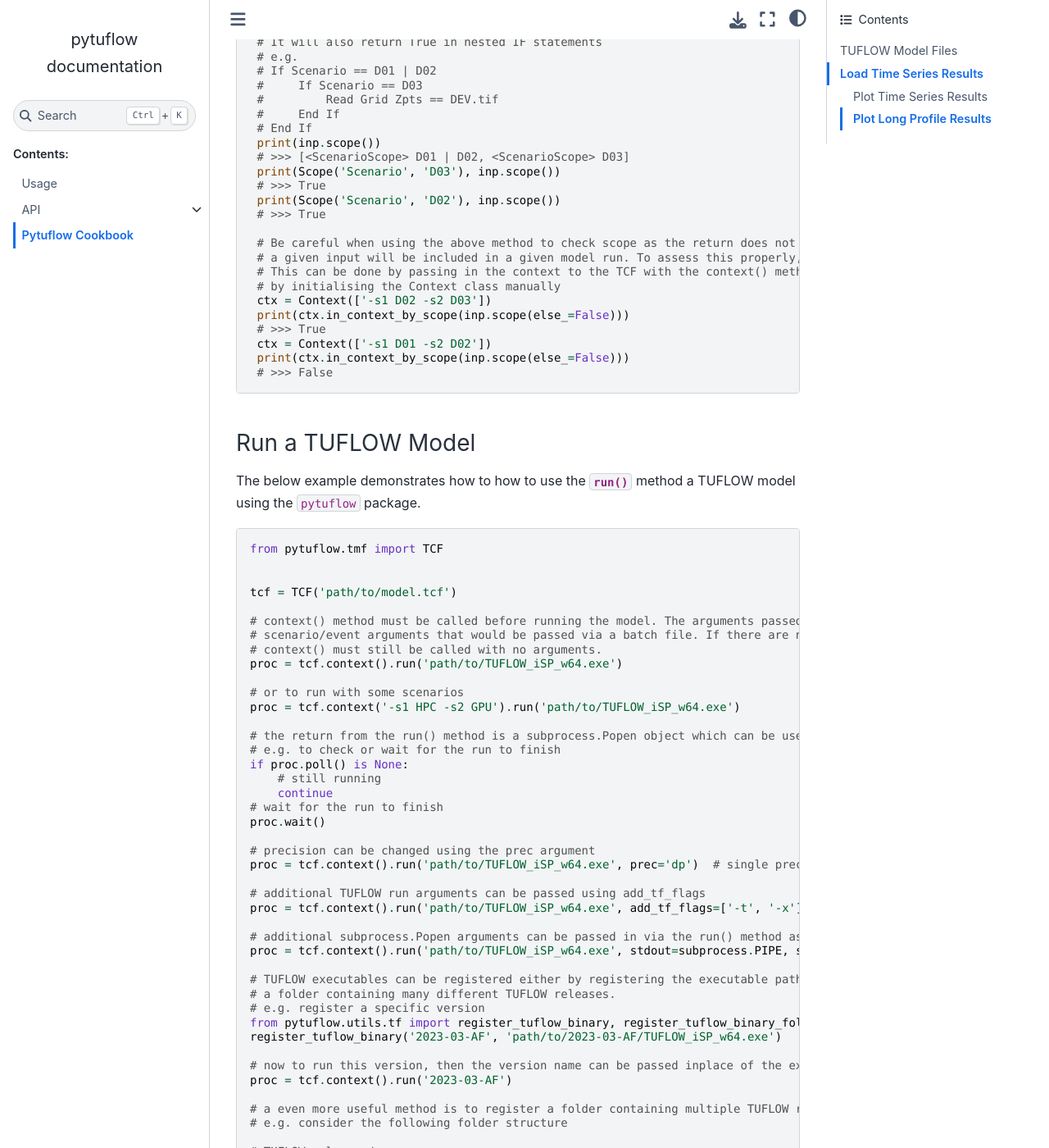
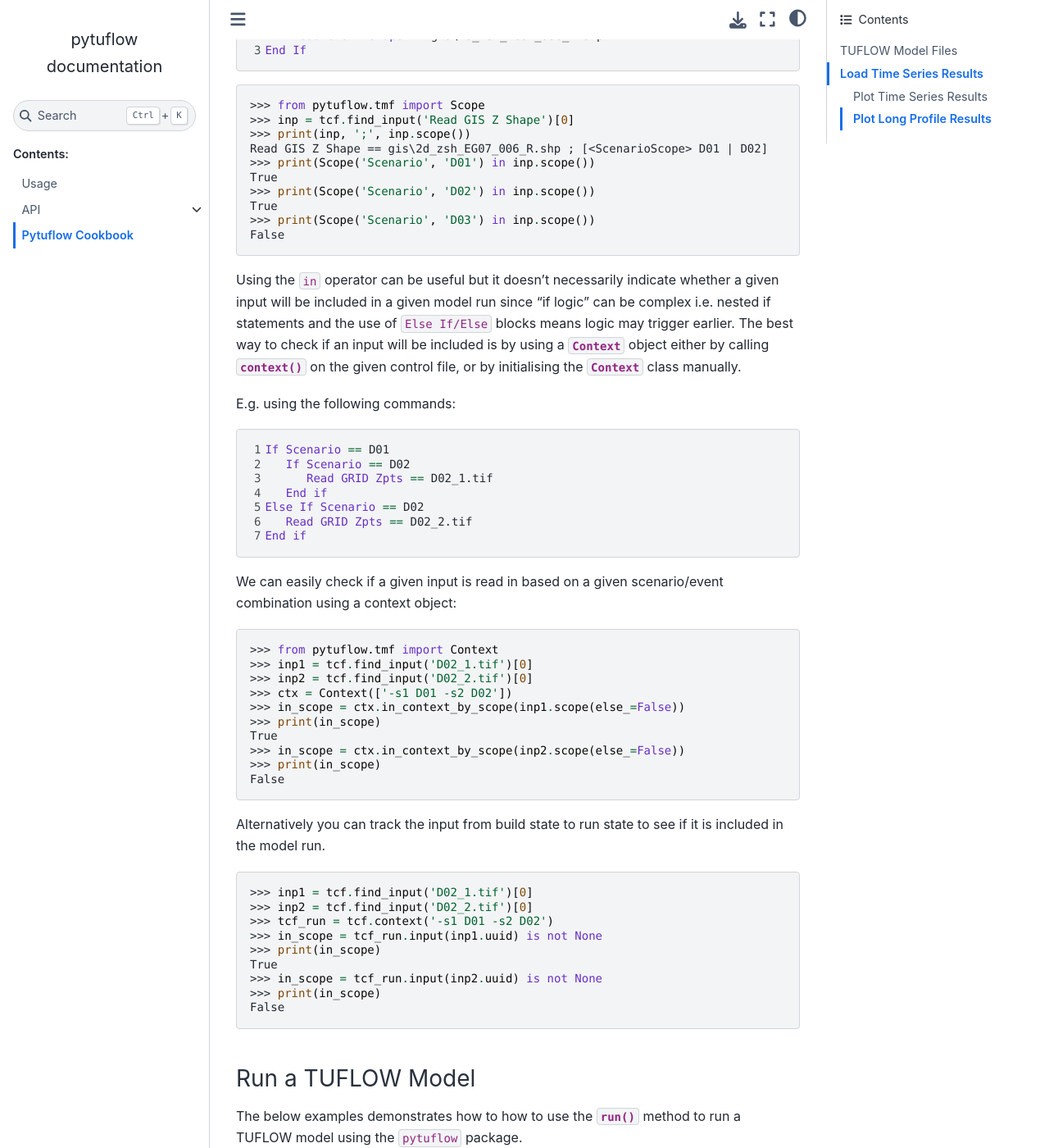
Before and after one commit to TUFLOW-Support/PyTuflow, a Sphinx documentation site: the page built from docs/cookbook.rst, in a window 1280 px wide and 1400 px high, scrolled down 11033 px. Shown: the whole window at 82% size. Built offline with Sphinx 7.4.7 and the Sphinx Book theme 1.1.4, drawn with Linux system fonts in a browser that asks for light colours; some of the changed text lies outside the part shown.

Commit message:
updates cookbook

```diff
--- a/docs/cookbook.rst
+++ b/docs/cookbook.rst
@@ -31,7 +31,7 @@
    ecf = tcf.ecf()
    bc_dbase = tcf.bc_dbase()
    mat = tcf.mat()
-   # ... etc
+   # etc...
 
 Inputs can be accessed using the :meth:`get_inputs() <pytuflow.tmf.TCF.get_inputs>` method. This method returns a list of
 :class:`Input <pytuflow.tmf.Input>` objects. By default the :meth:`get_inputs() <pytuflow.tmf.TCF.get_inputs>` method
@@ -366,19 +366,18 @@
     _ = copyfile(tcf.path, dest)
     copied_files.append(dest)
 
+    # use get_files() to get all input files
+    # get_files() will expand any wildcards/variables found in any input references
+    # e.g. Read GIS Code == 2d_code_<<~s1~>>_R.shp
+    # will find all files that match the pattern
+    # likewise, in the bc_dbase, event variables are expanded
+    # if a TEF is found to help determine what the event variables are.
     for file in tcf.get_files():
-        # get_files() will expand any wildcards/variables
-        # found in any input references
-        # e.g. Read GIS Code == 2d_code_<<~s1~>>_R.shp
-        # will find all files that match the pattern
-        # likewise, in the bc_dbase, event variables are expanded
-        # if a TEF is found.
-
         # The return from get_files() are TuflowPath objects
-        # which is an extension of the Path class to handle GPKG inputs
+        # which is an extension of the Path class to handle GPKG inputs.
         # GIS files returned from this method are always
         # shown as 'db >> lyr' regardless of GIS format
-        # To get the file without the 'lyr' part we can use the 'dbpath' property
+        # To get the file (db) without the 'lyr' part we can use the 'dbpath' property
         fpath = file.dbpath
 
         # replicate folder structure
@@ -427,9 +426,13 @@
 These commands are instead recorded as :class:`Scope <pytuflow.tmf.Scope>` objects and attached to the inputs
 that fall within the scope of the block.
 
-For example, using :code:`EG16_~s1~_~s2~_002.tcf`, the :code:`2d_code` input has a :code:`Global` scope
-(i.e. it is not within a defined block) whereas the :code:`2d_zsh` input is within the scope of the
-:code:`Scenario == D01`:
+For example, using :code:`EG16_~s1~_~s2~_002.tcf` from the example model dataset, the :code:`Read GRID Zpts` input has a :code:`Global` scope
+(i.e. it is not within a defined block) whereas the :code:`2d_zsh` input(s) are within the scope of the
+:code:`Scenario == D01` and :code:`Scenario == D02`:
+
+.. image:: assets/scope_example_basic.png
+   :width: 100%
+   :alt: Basic scope example showing some inputs within an "If Scenario" block
 
 .. code-block:: pycon
 
@@ -483,170 +486,207 @@
    >>> print(zsh.scope())
    [<ScenarioScope> D01 | D02]
 
-This example shows how to inspect and check input scope. Scope is assigned to an input depending on where it is
-in the control file. For example, inputs within an :code:`If Scenario/Event` block will have a :code:`Scenario` or
-:code:`Event` scope. Other example scopes include :code:`OneDim` if the input is within a :code:`Start 1D Domain` block,
+One important part of the :code:`IF logic` scope, is when an input falls within the :code:`ELSE` block.
+
+.. code-block:: tuflow
+   :linenos:
+
+   If Scenario == D01
+      Read Grid Zpts == DEV.tif
+   Else
+      Read Grid Zpts == EXG.tif
+   End If
+
+The :code:`Read Grid Zpts == EXG.tif` input will have a scope of :code:`<ScenarioScope> ELSE`. However it is possible
+to get a scope list that is more detailed by setting the :code:`else_` argument to :code:`False`. This will show
+what is required to reach the :code:`ELSE` block using :code:`!` to denote what the scenario can't be.
+
+.. code-block:: pycon
+
+   >>> print(zsh.scope())
+   [<ScenarioScope> ELSE]
+   >>> print(zsh.scope(else_=False))
+   [<ScenarioScope> !D01]
+
+Examples of different scope types include, (as shown in the examples above) inputs within an
+:code:`If Scenario/Event` block will have a :code:`Scenario` or :code:`Event` scope. Other example scopes
+include :code:`OneDim` if the input is within a :code:`Start 1D Domain` block,
 :code:`EventVariable` if the input is within a :code:`Define Event` block, and :code:`Global` if the input is not
 within any specific block.
 
-.. code-block:: python
+It's possible to check against a scope using the :code:`==` operator. This can be useful for doing simple checks
+on whether a given input is within a given scenario/event block.
 
-   from pytuflow.tmf import TCF, Scope, Context
+.. code-block:: pycon
 
+   >>> from pytuflow.tmf import Scope
+   >>> inp = tcf.find_input('Read Grid Zpts')[0]
+   >>> scope = inp.scope()[0]
+   >>> print(inp, ';', scope)
+   Read Grid Zpts == DEV.tif ; ScenarioScope: D01
+   >>> print(scope == Scope('Scenario', 'D01'))
+   True
+   >>> print(scope == Scope('Scenario'))
+   True
+   >>> print(scope == Scope('Scenario', 'EXG'))
+   False
+   >>> print(scope == Scope('Global'))
+   False
 
-   # consider the following inputs in a control file
-   # Set Zpts == 100
-   # If Scenario == DEV
-   #     Read Grid Zpts == DEV.tif
-   # Else
-   #     Read Grid Zpts == EXG.tif
-   # EndIf
+It's also possible to use the :code:`in` operator to check if a scope is within a given scope list. For example,
+consider the following TGC command:
 
-    tcf = TCF('path/to/model.tcf')
-    for inp in tcf.get_inputs():
-         print(inp, '; Scope:', inp.scope())
-    # >>> Set Zpts == 100; Scope: [<GlobalScope>]
-    # >>> Read Grid Zpts == DEV.tif; Scope: [<ScenarioScope> DEV]
-    # >>> Read Grid Zpts == EXG.tif; Scope: [<ScenarioScope> ELSE]
+.. code-block:: tuflow
+   :linenos:
 
-    # by default, any inputs within an ELSE block will be given an 'Else' scope
-    # this can be changed to show more detailed information i.e. what is required to reach the ELSE block
-    # e.g. the Scope names will be shown with an exclamation mark (!) at the front to denote that the input
-    # isn't a given scenario(s) to reach the ELSE block
-    for inp in tcf.get_inputs():
-        print(inp, '; Scope:', inp.scope(else_=False))
-    # >>> Set Zpts == 100; Scope: [<GlobalScope>]
-    # >>> Read Grid Zpts == DEV.tif; Scope: [<ScenarioScope> DEV]
-    # >>> Read Grid Zpts == EXG.tif; Scope: [<ScenarioScope> !DEV]
+   If Scenario == D01 | D02
+       Read GIS Z Shape == gis\2d_zsh_EG07_006_R.shp
+   End If
 
-    # This is also true for 'Else If' blocks. To see the full details, the else_ parameter must be set to False
+.. code-block:: pycon
 
-    # to check an input's scope you can use the native '==' operator
-    inp = tcf.find_input('Read Grid Zpts == DEV.tif')[0]
-    scope = inp.scope()[0]
-    print(scope)
-    # >>> <ScenarioScope> DEV
-    print(scope == Scope('Scenario', 'DEV'))
-    # >>> True
-    print(scope == Scope('Scenario'))
-    # >>> True
-    print(scope == Scope('Scenario', 'EXG'))
-    # >>> False
-    print(scope == Scope('Global'))
-    # >>> False
+   >>> from pytuflow.tmf import Scope
+   >>> inp = tcf.find_input('Read GIS Z Shape')[0]
+   >>> print(inp, ';', inp.scope())
+   Read GIS Z Shape == gis\2d_zsh_EG07_006_R.shp ; [<ScenarioScope> D01 | D02]
+   >>> print(Scope('Scenario', 'D01') in inp.scope())
+   True
+   >>> print(Scope('Scenario', 'D02') in inp.scope())
+   True
+   >>> print(Scope('Scenario', 'D03') in inp.scope())
+   False
 
-    # The returned ScopeList object from input.scope() can also be used to check for scope
-    print(Scope('Scenario', 'DEV') in inp.scope())
-    # >>> True
-    # This is true even if the input has multiple scenario options
-    # e.g.
-    # If Scenario == D01 | D02
-    #    Read Grid Zpts == DEV.tif
-    # End if
-    print(inp.scope())
-    # >>> [<ScenarioScope> D01 | D02]
-    print(Scope('Scenario', 'D01') in inp.scope())
-    # >>> True
-    # It will also return True in nested IF statements
-    # e.g.
-    # If Scenario == D01 | D02
-    #     If Scenario == D03
-    #         Read Grid Zpts == DEV.tif
-    #     End If
-    # End If
-    print(inp.scope())
-    # >>> [<ScenarioScope> D01 | D02, <ScenarioScope> D03]
-    print(Scope('Scenario', 'D03'), inp.scope())
-    # >>> True
-    print(Scope('Scenario', 'D02'), inp.scope())
-    # >>> True
+Using the :code:`in` operator can be useful but it doesn't necessarily indicate whether a given input will be included
+in a given model run since "if logic" can be complex i.e. nested if statements and the use of :code:`Else If/Else` blocks
+means logic may trigger earlier. The best way to check if an input will be included is by using a :class:`Context <pytuflow.tmf.Context>`
+object either by calling :meth:`context() <pytuflow.tmf.TCF.context>` on the given control file, or by initialising the
+:class:`Context <pytuflow.tmf.Context>` class manually.
 
-    # Be careful when using the above method to check scope as the return does not necessarily indicate whether
-    # a given input will be included in a given model run. To assess this properly, a context object should be used.
-    # This can be done by passing in the context to the TCF with the context() method, or individually to an input
-    # by initialising the Context class manually
-    ctx = Context(['-s1 D02 -s2 D03'])
-    print(ctx.in_context_by_scope(inp.scope(else_=False)))
-    # >>> True
-    ctx = Context(['-s1 D01 -s2 D02'])
-    print(ctx.in_context_by_scope(inp.scope(else_=False)))
-    # >>> False
+E.g. using the following commands:
+
+.. code-block:: tuflow
+   :linenos:
+
+   If Scenario == D01
+      If Scenario == D02
+         Read GRID Zpts == D02_1.tif
+      End if
+   Else If Scenario == D02
+      Read GRID Zpts == D02_2.tif
+   End if
+
+We can easily check if a given input is read in based on a given scenario/event combination using a context object:
+
+.. code-block:: pycon
+
+   >>> from pytuflow.tmf import Context
+   >>> inp1 = tcf.find_input('D02_1.tif')[0]
+   >>> inp2 = tcf.find_input('D02_2.tif')[0]
+   >>> ctx = Context(['-s1 D01 -s2 D02'])
+   >>> in_scope = ctx.in_context_by_scope(inp1.scope(else_=False))
+   >>> print(in_scope)
+   True
+   >>> in_scope = ctx.in_context_by_scope(inp2.scope(else_=False))
+   >>> print(in_scope)
+   False
+
+Alternatively you can track the input from build state to run state to see if it is included in the model run.
+
+.. code-block:: pycon
+
+   >>> inp1 = tcf.find_input('D02_1.tif')[0]
+   >>> inp2 = tcf.find_input('D02_2.tif')[0]
+   >>> tcf_run = tcf.context('-s1 D01 -s2 D02')
+   >>> in_scope = tcf_run.input(inp1.uuid) is not None
+   >>> print(in_scope)
+   True
+   >>> in_scope = tcf_run.input(inp2.uuid) is not None
+   >>> print(in_scope)
+   False
 
 
 Run a TUFLOW Model
 ~~~~~~~~~~~~~~~~~~
 
-The below example demonstrates how to how to use the :meth:`run() <pytuflow.tmf.TCFRunState.run>` method
-a TUFLOW model using the :code:`pytuflow` package.
+The below examples demonstrates how to how to use the :meth:`run() <pytuflow.tmf.TCFRunState.run>` method
+to run a TUFLOW model using the :code:`pytuflow` package.
 
-.. code-block:: python
+The first thing to understand is that the :meth:`run() <pytuflow.tmf.TCFRunState.run>` method can only be called from the
+:class:`TCFRunState <pytuflow.tmf.TCFRunState>` object which is returned from the :meth:`context() <pytuflow.tmf.TCF.context>`
+method from the :class:`TCF <pytuflow.tmf.TCF>` object. The :meth:`context() <pytuflow.tmf.TCF.context>` method takes in the scenario/event arguments
+in the from of a single string delimited by spaces e.g.
 
-   from pytuflow.tmf import TCF
+* :code:`tcf.context('-s1 HPC -s2 GPU -e1 Q100 -e2 2h')`
 
+or a list of string flags e.g.
 
-   tcf = TCF('path/to/model.tcf')
+* :code:`tcf.context(['-s1', 'HPC', '-s2', 'GPU', '-e1', 'Q100', '-e2', '2h'])`.
 
-   # context() method must be called before running the model. The arguments passed into context() are the
-   # scenario/event arguments that would be passed via a batch file. If there are no scenario/event arguments, then
-   # context() must still be called with no arguments.
-   proc = tcf.context().run('path/to/TUFLOW_iSP_w64.exe')
+The :meth:`context() <pytuflow.tmf.TCF.context>` method must be called before running the model even if there are no
+scenario/event arguments.
 
-   # or to run with some scenarios
-   proc = tcf.context('-s1 HPC -s2 GPU').run('path/to/TUFLOW_iSP_w64.exe')
+The :meth:`run() <pytuflow.tmf.TCFRunState.run>` method takes in the path to the TUFLOW executable and returns a :code:`Popen` object.
 
-   # the return from the run() method is a subprocess.Popen object which can be used to monitor the process
-   # e.g. to check or wait for the run to finish
-   if proc.poll() is None:
-       # still running
-       continue
-   # wait for the run to finish
-   proc.wait()
+.. code-block:: pycon
 
-   # precision can be changed using the prec argument
-   proc = tcf.context().run('path/to/TUFLOW_iSP_w64.exe', prec='dp')  # single precision is default
+   >>> from pytuflow.tmf import TCF
+   >>> tcf = TCF('path/to/model.tcf')
+   >>> proc = tcf.context().run('path/to/TUFLOW_iSP_w64.exe')
 
-   # additional TUFLOW run arguments can be passed using add_tf_flags
-   proc = tcf.context().run('path/to/TUFLOW_iSP_w64.exe', add_tf_flags=['-t', '-x'])
+Alternatively, TUFLOW exectables can be registered using the :meth:`register_tuflow_binary() <pytuflow.util.tf.register_tuflow_binary>`
+or :meth:`register_tuflow_binary_folder() <pytuflow.util.tf.register_tuflow_binary_folder>` functions. This allows for
+the TUFLOW executable to be called by the version name rather than the full path.
 
-   # additional subprocess.Popen arguments can be passed in via the run() method as keyword arguments
-   proc = tcf.context().run('path/to/TUFLOW_iSP_w64.exe', stdout=subprocess.PIPE, stderr=subprocess.PIPE)
+.. code-block:: pycon
 
-   # TUFLOW executables can be registered either by registering the executable path directly or by registering
-   # a folder containing many different TUFLOW releases.
-   # e.g. register a specific version
-   from pytuflow.utils.tf import register_tuflow_binary, register_tuflow_binary_folder
-   register_tuflow_binary('2023-03-AF', 'path/to/2023-03-AF/TUFLOW_iSP_w64.exe')
+   >>> proc = tcf.context().run('2023-03-AE')
 
-   # now to run this version, then the version name can be passed inplace of the executable path
-   proc = tcf.context().run('2023-03-AF')
+TUFLOW executables only need to be registered once and the preferred method is to register a folder that contains
+all your TUFLOW versions. However, specific executables can be registered individually and where there is a version
+name conflict, the individually registered executable will take precedence.
 
-   # a even more useful method is to register a folder containing multiple TUFLOW releases
-   # e.g. consider the following folder structure
+.. code-block:: pycon
 
-   # TUFLOW_releases/
-   #   |
-   #   |-- 2018-03-AE/
-   #   |     |
-   #   |     |-- TUFLOW_iSP_w64.exe
-   #   |
-   #   |-- 2020-10-AF/
-   #   |     |
-   #   |     |-- TUFLOW_iSP_w64.exe
-   #   |
-   #   |-- 2023-03-AF/
-   #   |     |
-   #   |     |-- TUFLOW_iSP_w64.exe
+   >>> from pytuflow.util.tf import register_tuflow_binary, register_tuflow_binary_folder
+   >>> register_tuflow_binary('2023-03-AE', 'path/to/2023-03-AE/TUFLOW_iSP_w64.exe')
+   >>> register_tuflow_binary_folder('path/to/TUFLOW/releases')
 
-   # the 'TUFLOW_releases' folder can be registered and the subdirectories will be scanned for TUFLOW executables.
-   # The folder names will be used as the TUFLOW release version name.
+The directory structure of :code:`path/to/TUFLOW/releases` should contain directories with the TUFLOW version name and
+inside each version name directory should be the TUFLOW executable.
 
-   register_tuflow_binary_folder('path/to/TUFLOW_releases')
-   proc = tcf.context().run('2020-10-AF')
+.. image:: assets/tuflow_release_folder.png
+   :width: 100%
+   :alt: Folder structure for TUFLOW releases.
 
-   # the available TUFLOW versions is updated each time a TUFLOW executable is requested, so new versions can
-   # be added to the registered folders without needing to re-register the folder.
-   # for this reason it is therefore not recommended to register a network location as
-   # this may be a very slow process to update.
+By default, the single precision TUFLOW executable will be called. To call the double precision executable, the :code:`prec`
+argument can be used.
+
+.. code-block:: pycon
+
+   >>> proc = tcf.context().run('2023-03-AE', prec='dp')
+
+Additional TUFLOW CLI arguments can be passed in via the :code:`add_tf_flags` argument.
+
+.. code-block:: pycon
+
+   >>> proc = tcf.context().run('2023-03-AE', add_tf_flags=['-pu1'])
+
+Additional keyword arguments can be passed into the :meth:`run() <pytuflow.tmf.TCFRunState.run>` method which will
+be passed directly into the :code:`Popen()` call. This can be useful for capturing the stdout and stderr.
+
+.. code-block:: pycon
+
+   >>> import subprocess
+   >>> proc = tcf.context().run('2023-03-AE', stdout=subprocess.PIPE, stderr=subprocess.PIPE)
+
+The :code:`Popen` object can be polled to check if it has finished (or :code:`Popen.wait()` can be used) and, once it has finished, it can be used to obtain
+the return code (zero should be returned from a successful run).
+
+.. code-block:: pycon
+
+   >>> proc.wait()
+   >>> proc.poll()
+   0
 
 
 Test a TUFLOW Model
```
Also changed, not shown: other parts of docs/cookbook.rst (+2 -2 lines), docs/assets/scope_example_basic.png (added), docs/assets/tuflow_release_folder.png (added).
